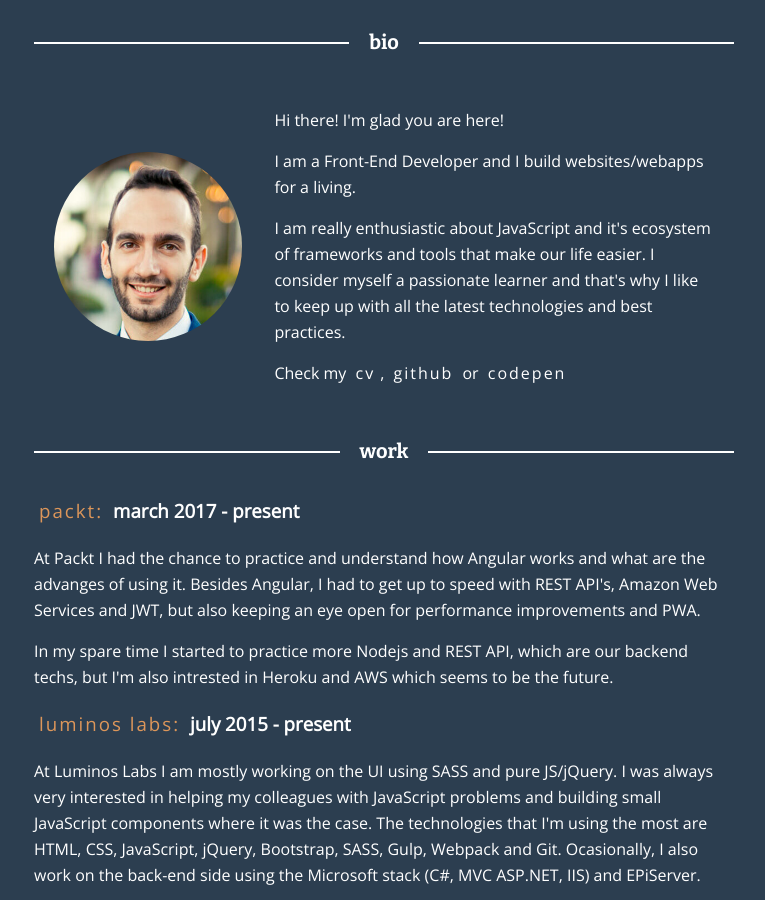
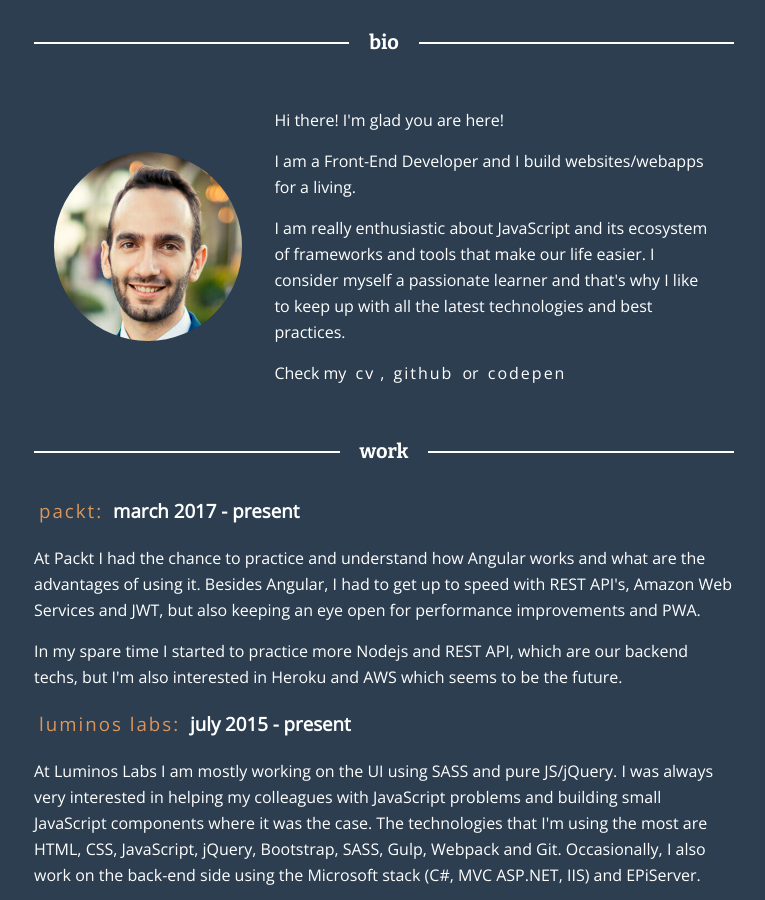
Before and after one commit to ukmadlz/mariuslazar93.github.io, a website: page index.html in a window 1280 px wide. Shown: the part 163-1063 px from the top of the page, without its empty margins (256-1021 px from the left). Drawn offline with nearby package versions, Linux system fonts and the light colour scheme.

Commit message:
fixed grammar issues

```diff
--- a/index.html
+++ b/index.html
@@ -40,8 +40,7 @@
                                     I am a Front-End Developer and I build websites/webapps for a living.
                                 </p>
                                 <p>
-                                    I am really enthusiastic about JavaScript and it's ecosystem of frameworks and tools that make our life easier.
-                                    I consider myself a passionate learner and that's why I like to keep up with all the latest technologies and best practices.
+                                    I am really enthusiastic about JavaScript and its ecosystem of frameworks and tools that make our life easier. I consider myself a passionate learner and that's why I like to keep up with all the latest technologies and best practices.
                                 </p>
                                 <p>Check my
                                     <a class="link primary" href="//www.dropbox.com/s/u7q41172wjkqohu/CV-MariusLazar.pdf?dl=0">CV</a>,
@@ -56,23 +55,17 @@
                     <h2 class="decorated-title spacer-bottom-l">work</h2>
                     <h3><a class="link active" href="//packtpub.com">Packt:</a> march 2017 - present</h3>
                     <p>
-                        At Packt I had the chance to practice and understand how Angular works and what are the advanges
-                        of using it. Besides Angular, I had to get up to speed with REST API's, Amazon Web Services and JWT, but also keeping an
-                        eye open for performance improvements and PWA.
+                        At Packt I had the chance to practice and understand how Angular works and what are the advantages of using it. Besides Angular, I had to get up to speed with REST API's, Amazon Web Services and JWT, but also keeping an eye open for performance improvements and PWA.
                     </p>
                     <p>
-                        In my spare time I started to practice more Nodejs and REST API, which are our backend techs, but I'm also intrested in Heroku and AWS
-                        which seems to be the future.
+                        In my spare time I started to practice more Nodejs and REST API, which are our backend techs, but I'm also interested in Heroku and AWS which seems to be the future.
                     </p>
                     <h3><a class="link active" href="//luminoslabs.com">Luminos Labs:</a> july 2015 - present</h3>
                     <p>
-                        At Luminos Labs I am mostly working on the UI using SASS and pure JS/jQuery. I was always very interested in helping my colleagues with JavaScript problems
-                        and building small JavaScript components where it was the case. The technologies that I'm using the most are HTML, CSS, JavaScript, jQuery, Bootstrap, SASS, Gulp, Webpack and Git.
-                        Ocasionally, I also work on the back-end side using the Microsoft stack (C#, MVC ASP.NET, IIS) and EPiServer.
+                        At Luminos Labs I am mostly working on the UI using SASS and pure JS/jQuery. I was always very interested in helping my colleagues with JavaScript problems and building small JavaScript components where it was the case. The technologies that I'm using the most are HTML, CSS, JavaScript, jQuery, Bootstrap, SASS, Gulp, Webpack and Git. Occasionally, I also work on the back-end side using the Microsoft stack (C#, MVC ASP.NET, IIS) and EPiServer.
                     </p>
                     <p>
-                        In my spare time I started to learn about React, Redux, ES6 and Webpack. As a result I have built some small projects that you can find
-                        on my Github.
+                        In my spare time I started to learn about React, Redux, ES6 and Webpack. As a result I have built some small projects that you can find on my Github.
                     </p>
                 </section>
                 <section id="projects" class="spacer-bottom-l">
```
